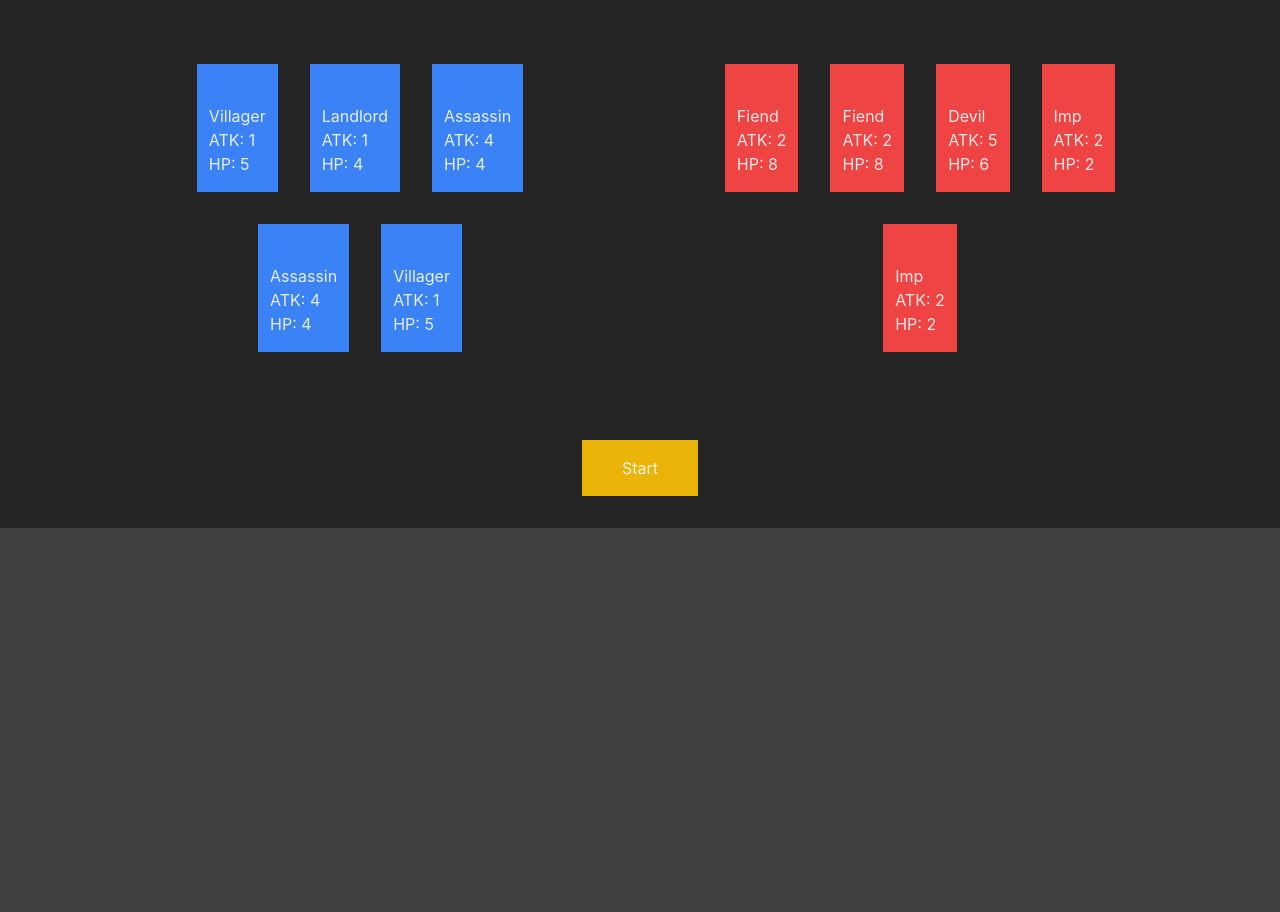
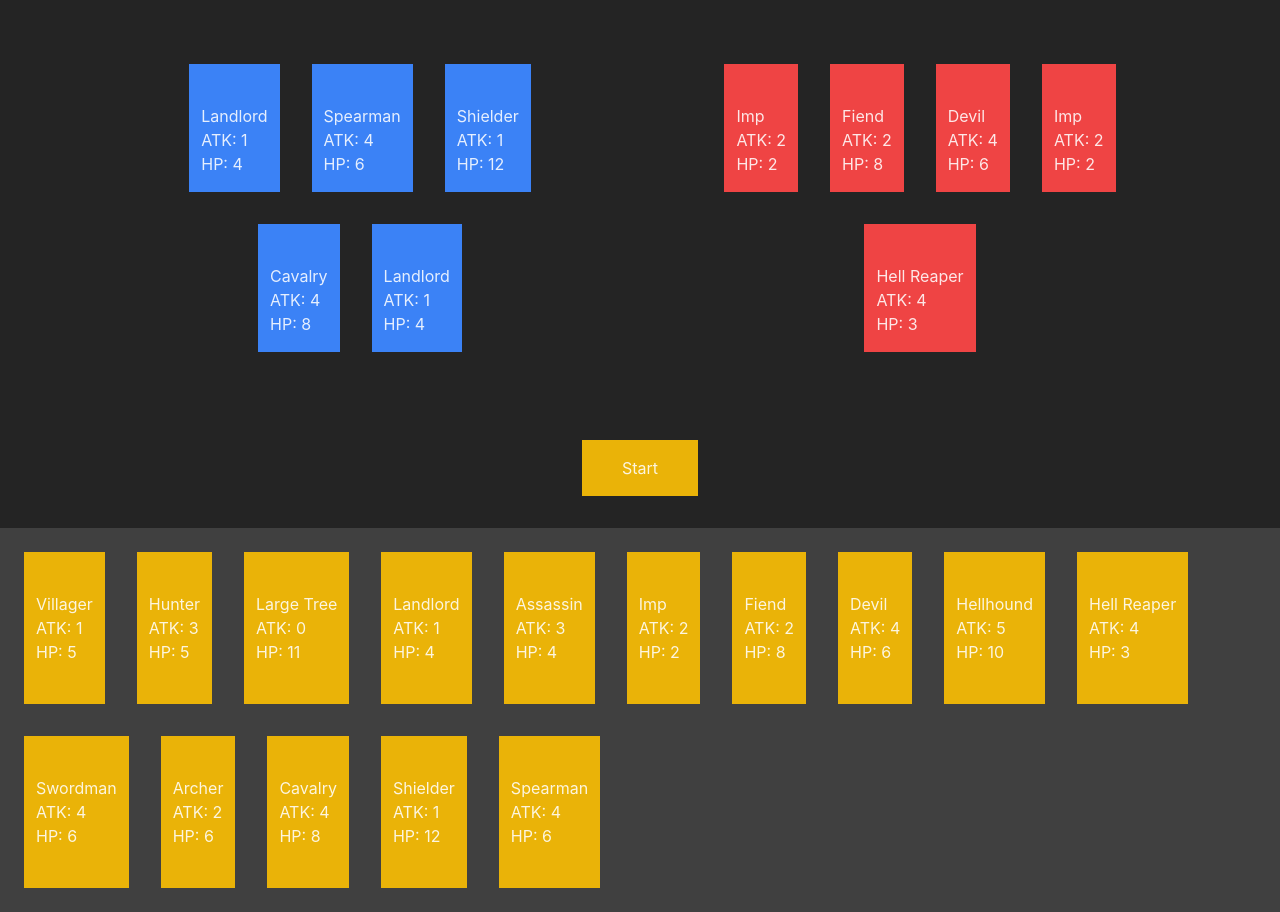
Before and after one commit to Maladroy/card-game-demo, a React (Vite) app: page / in a window 1280 px wide. Built offline with nearby package versions, Linux system fonts and the light colour scheme.

Commit message:
minor changes + new cards/effects

```diff
--- a/src/App.tsx
+++ b/src/App.tsx
@@ -1,4 +1,4 @@
-import Game from "./Game";
+import { Game } from "./Game";
 
 const App = () => (
   <div className="App">
--- a/src/Game.tsx
+++ b/src/Game.tsx
@@ -5,41 +5,21 @@ import _ from "lodash";
 import { IEntity } from "./interface";
 import PlayerDeck from "./components/PlayerDeck";
 import EnemyDeck from "./components/EnemyDeck";
+import { cardList } from "./assets/entities";
+import InventoryCard from "./components/InventoryCard";
 
 function Game() {
   const [state, send] = useMachine(gameMachine);
   const [playerEntityList, setPlayerEntityList] = useState<IEntity[]>([]);
   const [enemyEntityList, setEnemyEntityList] = useState<IEntity[]>([]);
-  const [timelinePaused, setTimelinePaused] = useState(false);
-
-  const toggleTimeline = () => {
-    send("PREVIOUS");
-    setTimelinePaused(preState => !preState)
-  }
-
-  const resetTimeLIne = () => {
-    setTimelinePaused(false)
-  }
-
 
   // render after every state changes
   useEffect(() => {
-    // if (!timelinePaused && state.value != "Init") {
-    //   if (
-    //     ["PlayerAction", "EnemyAction","PlayerActionProcess","EnemyActionProcess"].includes(
-    //       _.values(state.value)[0] as string
-    //     )
-    //   ) {
-    //     setTimeout(() => send("NEXT"), 1000);
-    //   }
-    // }
-    // console.log(state.value)
-
     //@ts-ignore
     setPlayerEntityList(_.values(state.context.entities.player));
     //@ts-ignore
     setEnemyEntityList(_.values(state.context.entities.enemy));
-  }, [state.value, timelinePaused]);
+  }, [state.value]);
 
   return (
     <div className="">
@@ -53,24 +33,24 @@ function Game() {
             className="bg-yellow-500 block px-10 py-4 mt-10"
             onClick={() => {
               send("INPUT");
-              resetTimeLIne()
             }}
           >
             {state.value === "Init" ? "Start" : "Restart"}
           </button>
-        { state.value != "Init" && (
-          <button
-            className="bg-yellow-500 block px-10 py-4 mt-10"
-            onClick={toggleTimeline}
-          >
-            {timelinePaused ? "Resume" : "Pause"}
-          </button>
-        )}
         </div>
       </div>
-      <div className="bg-neutral-700 w-full h-[24rem]"></div>
+      <div className="bg-neutral-700 w-full h-[24rem] p-6 flex gap-8 flex-wrap">
+        {cardList.map(card =>
+          <InventoryCard
+            key={card.cardId}
+            name={card.name}
+            attackPoints={card.attackPoints}
+            hitPoints={card.hitPoints}
+          />
+        )}
+      </div>
     </div>
   );
 }
 
-export default Game;
+export { Game };
--- a/src/assets/effects.ts
+++ b/src/assets/effects.ts
@@ -27,7 +27,7 @@ const setNewIndex = (currentIndex: number, steps: number) => {
 }
 
 const increaseHPToTypes = ( num: number, types: string[] ) => {
-    const ownProcessor = (ownDeck: IEntity[], index: number) => {
+    const ownProcessor = (ownDeck: IEntity[]) => {
         ownDeck.map(card => {
             if ( types.some(type => card.types.includes(type))) {
                 card.hitPoints += num
@@ -95,11 +95,12 @@ const reflectAttacker = ( damageNum: number, debuffChance: number, debuffNum: nu
 const spawnAlly = (card: IEntity, doubleChance: number) => {
     const roll = Math.random()
 
-    const ownProcessor = (ownDeck: IEntity[], index: number) => {
+    const ownProcessor = (ownDeck: IEntity[]) => {
         let deckClone = ownDeck;
         deckClone.unshift(card);
         if (roll < doubleChance) {
-            deckClone.unshift(card);
+            const cardClone = _.cloneDeep(card)
+            deckClone.unshift(cardClone);
         }
         while ( deckClone.length > 5 ) {
             deckClone.shift()
@@ -123,8 +124,9 @@ const swapPositionSelf = (steps: number) => {
 const swapPositionSingleEnemy = (steps: number, enemyIndex: number) => {
     const oppProcessor = (oppDeck: IEntity[]) => {
         let newIndex = setNewIndex(enemyIndex, steps);
-        console.log(newIndex)
-        oppDeck.splice(newIndex, 0, oppDeck.splice(enemyIndex, 1)[0])
+        if (oppDeck[enemyIndex].effects.type != "movementImmunity") {
+            oppDeck.splice(newIndex, 0, oppDeck.splice(enemyIndex, 1)[0])
+        }
         return oppDeck
     }
 
@@ -132,17 +134,27 @@ const swapPositionSingleEnemy = (steps: number, enemyIndex: number) => {
 }
 
 const doubleAttack = (chance: number, damage: number) => {
-    console.log("doubleAttack")
     const roll = Math.random()
-    const oppProcessor = (oppDeck: IEntity[], index: number) => {
+    const oppProcessor = (oppDeck: IEntity[]) => {
         let deckClone = _.cloneDeep(oppDeck)
         if (deckClone[0].hitPoints > 0 && roll < chance) {
             deckClone[0].hitPoints -= damage
+            deckClone[0].hitPoints = Math.max(deckClone[0].hitPoints, 0)
+            console.log(`${deckClone[0].name} was hit for ${damage}`)
         }
         return deckClone
     }
 
-    return [oppProcessor]
+    const targetsProcessor = (oppDeck: IEntity[], targetSide: string): IPosition[] => {
+        let newTarget = new Target(
+            oppDeck,
+            targetSide,
+            0
+        )
+        return [newTarget]
+    }
+
+    return [oppProcessor,targetsProcessor]
 }
 
 const doNothing = () => {
@@ -153,4 +165,82 @@ const doNothing = () => {
     return [ownProcessor]
 }
 
-export { Effect, increaseHPToTypes, extraAttack, reflectAttacker, spawnAlly, swapPositionSelf, swapPositionSingleEnemy, doNothing, doubleAttack }
+const increaseAttackToSelf = (num: number) => {
+    const ownProcessor = (ownDeck: IEntity[], index: number) => {
+        ownDeck[index].attackPoints += num
+        return ownDeck
+    }
+
+    return [ownProcessor]
+}
+
+const attackOnPosition = (damage: number, target: number, positions: number[]) => {
+    const oppProcessor = (oppDeck: IEntity[], index: number) => {
+        if (oppDeck.length > target + 1 && positions.includes(index)) {
+            oppDeck[target].hitPoints -= damage
+            oppDeck[target].hitPoints = Math.max(oppDeck[target].hitPoints, 0)
+            console.log(`${oppDeck[target].name} was hit for ${damage}`)
+        }
+
+        return oppDeck
+    }
+
+    const targetsProcessor = (oppDeck: IEntity[], targetSide: string): IPosition[] => {
+        let newTarget = new Target(
+            oppDeck,
+            targetSide,
+            target
+        )
+        return [newTarget]
+    }
+
+    return [oppProcessor,targetsProcessor]
+}
+
+const attackAndMove = (damage: number, newIndex: number, targetIndex: number) => {
+    const ownProcessor = (ownDeck: IEntity[], index: number) => {
+        ownDeck.splice(newIndex, 0, ownDeck.splice(index, 1)[0])
+        return ownDeck
+    }
+
+    const oppProcessor = (oppDeck: IEntity[], index: number) => {
+        oppDeck[targetIndex].hitPoints -= index + 1 + damage
+        oppDeck[targetIndex].hitPoints = Math.max(oppDeck[targetIndex].hitPoints, 0)
+        console.log(`${oppDeck[targetIndex].name} was hit for ${index - damage}`)
+
+        return oppDeck
+    }
+
+    const targetsProcessor = (oppDeck: IEntity[], targetSide: string): IPosition[] => {
+        let newTarget = new Target(
+            oppDeck,
+            targetSide,
+            targetIndex
+        )
+        return [newTarget]
+    }
+    return [ownProcessor,oppProcessor,targetsProcessor]
+}
+
+const executeTarget = (threshhold: number, targetIndex: number) => {
+    const oppProcessor = (oppDeck: IEntity[]) => {
+        if (oppDeck[targetIndex].hitPoints <= threshhold) {
+            oppDeck[targetIndex].hitPoints = 0
+        }
+        console.log(`${oppDeck[targetIndex].name} was executed`)
+
+        return oppDeck
+    }
+    const targetsProcessor = (oppDeck: IEntity[], targetSide: string): IPosition[] => {
+        let newTarget = new Target(
+            oppDeck,
+            targetSide,
+            targetIndex
+        )
+        return [newTarget]
+    }
+    return [oppProcessor,targetsProcessor]
+}
+
+export { Effect, increaseHPToTypes, extraAttack, reflectAttacker, spawnAlly, swapPositionSelf, swapPositionSingleEnemy, doNothing, doubleAttack,
+    increaseAttackToSelf, attackOnPosition, attackAndMove, executeTarget}
--- a/src/assets/entities.ts
+++ b/src/assets/entities.ts
@@ -1,5 +1,5 @@
 import { IEntity } from "../interface";
-import { doNothing, doubleAttack, extraAttack, increaseHPToTypes, reflectAttacker, spawnAlly, swapPositionSelf, swapPositionSingleEnemy } from "./effects";
+import { attackAndMove, attackOnPosition, doNothing, doubleAttack, executeTarget, extraAttack, increaseAttackToSelf, increaseHPToTypes, reflectAttacker, spawnAlly, swapPositionSelf, swapPositionSingleEnemy } from "./effects";
 
 const names = ["Aaron", "Abdallah", "Bob", "Steve", "John", "Ethan", "Hashem", "Montgomery", "Roman", "Mike Hunt", "Chris Toris"]
 export class Card {
@@ -95,7 +95,7 @@ const landlord = new Card(
 const assassin = new Card(
     "005",
     "Assassin",
-    4,
+    3,
     4,
     ["human"],
     {
@@ -128,7 +128,7 @@ const fiend = new Card(
     ["demon"],
     {
         effect: () => doubleAttack(1, 2),
-        requirements: ["opp"],
+        requirements: ["opp","latestTargets"],
         event: "onAttack",
         type: "attack"
     }
@@ -137,7 +137,7 @@ const fiend = new Card(
 const devil = new Card(
     "008",
     "Devil",
-    5,
+    4,
     6,
     ["demon"],
     {
@@ -151,15 +151,103 @@ const devil = new Card(
 const hellhound = new Card(
     "009",
     "Hellhound",
-    8,
+    5,
     10,
     ["demon"],
     {
-        effect: () => doNothing(),
+        effect: () => {},
+        requirements: [],
+        event: "none",
+        type: "none"
+    }
+);
+
+const hellreaper = new Card(
+    "010",
+    "Hell Reaper",
+    4,
+    3,
+    ["demon"],
+    {
+        effect: () => increaseAttackToSelf(2),
         requirements: ["own"],
-        event: "onSpawn",
+        event: "onAllyEliminated",
         type: "buff"
+    }
+);
+
+const swordman = new Card(
+    "011",
+    "Swordman",
+    4,
+    6,
+    ["warrior","human"],
+    {
+        effect: () => {},
+        requirements: [],
+        event: "none",
+        type: "none"
+    }
+);
+
+const archer = new Card(
+    "012",
+    "Archer",
+    2,
+    6,
+    ["warrior","human"],
+    {
+        effect: () => attackOnPosition(2,0,[3,4,5]),
+        requirements: ["opp","latestTargets"],
+        event: "onAllyAttack",
+        type: "attack"
+    }
+);
+
+const cavalry = new Card(
+    "013",
+    "Cavalry",
+    4,
+    8,
+    ["warrior","human"],
+    {
+        effect: () => attackAndMove(0, 0, 0),
+        requirements: ["own","opp","latestTargets"],
+        event: "onAllyEliminated",
+        type: "attack"
+    }
+);
+
+const shielder = new Card(
+    "014",
+    "Shielder",
+    1,
+    12,
+    ["warrior","human"],
+    {
+        effect: () => {},
+        requirements: [],
+        event: "none",
+        type: "movementImmunity"
+    }
+);
+
+const spearman = new Card(
+    "015",
+    "Spearman",
+    4,
+    6,
+    ["warrior","human"],
+    {
+        effect: () => executeTarget(2,0),
+        requirements: ["opp","latestTargets"],
+        event: "onAttack",
+        type: "attack"
     }
 )
 
-export { generateRandomCard, villager, hunter, largeTree, landlord, assassin, imp, fiend, devil, hellhound }
+const cardList = [villager, hunter, largeTree, landlord, assassin, imp, fiend, devil, hellhound, hellreaper, swordman, archer,
+cavalry, shielder, spearman]
+
+export { generateRandomCard, cardList, villager, hunter, largeTree, landlord, assassin, imp, fiend, devil, hellhound, hellreaper, swordman, archer,
+cavalry, shielder, spearman }
--- /dev/null
+++ b/src/components/InventoryCard.tsx
@@ -0,0 +1,15 @@
+const InventoryCard = ({ name, attackPoints, hitPoints }
+    : { name: string, attackPoints: number, hitPoints: number}) => {
+    return (
+        <div className="bg-yellow-500  px-3 py-4 max-h-[10rem]">
+            <div className="h-6"></div>
+            <h1>{name}</h1>
+            <div className="">
+                <h1>ATK: {attackPoints}</h1>
+                <h1>HP: {hitPoints}</h1>
+            </div>
+        </div>
+    )
+}
+
+export default InventoryCard;
--- a/src/gameMachine.tsx
+++ b/src/gameMachine.tsx
@@ -1,13 +1,12 @@
 import { createMachine, assign } from "xstate";
-import { generateRandomCard, villager, hunter, largeTree, landlord, assassin, fiend, devil, imp, hellhound } from "./assets/entities";
+import { generateRandomCard, villager, hunter, largeTree, landlord, assassin, fiend, devil, imp, hellhound, hellreaper, swordman, archer, cavalry, shielder, spearman } from "./assets/entities";
 import { IEntity, IContext, IEffect } from "./interface";
 import Target from "./assets/targets";
 import { Effect } from "./assets/effects";
 import _ from "lodash";
 
-
 // generate new deck every restart
-const generateDeck = (num: number, ...entities: IEntity[]) => {
+const generateDeck = (num: number, entities: IEntity[]) => {
   let deck = entities.map(e => _.cloneDeep(e))
   while ( deck.length < num ) {
     deck.push(generateRandomCard())
@@ -39,7 +38,7 @@ const processEffect = (effect: IEffect, ownDeck: IEntity[], oppDeck: IEntity[],
     if (effect.card.effects.requirements[i] === "own") {
       ownDeck = processor[i](ownDeck, effect.index)
     } else if (effect.card.effects.requirements[i] === "opp") {
-      oppDeck = processor[i](oppDeck)
+      oppDeck = processor[i](oppDeck, effect.index)
     } else if (effect.card.effects.requirements[i] === "latestTargets"){
       newTargets = processor[i](oppDeck, targetsSide)
     }
@@ -120,22 +119,44 @@ export default createMachine(
             ],
           },
           PlayerAction: {
+            initial: "autoAttack",
+            states: {
+              autoAttack: {
                 entry: ["fightEnemy"],
                 always: [
-              { target: "ProcessEffects", actions: ["queueOnAttackEffect"], cond: "cardHasOnAttack" }
+                  { target: "postAttack", actions: ["queueOnAllyAttack"], cond: "deckHasOnAllyAttack" },
+                  { target: "postAttack" }
+                ],
+              },
+              postAttack: {
+                always: [
+                  { target: "#gameMachine.GameStart.ProcessEffects", actions: ["queueOnAttackEffect"], cond: "cardHasOnAttack" },
                 ],
                 after: {
-              1000: { target: "HitRegister"}
+                  1000: { target: "#gameMachine.GameStart.HitRegister"}
                 },
+              }
+            }
           },
           EnemyAction: {
+            initial: "autoAttack",
+            states: {
+              autoAttack: {
                 entry: ["fightPlayer"],
                 always: [
-              { target: "ProcessEffects", actions: ["queueOnAttackEffect"], cond: "cardHasOnAttack"}
+                  { target: "postAttack", actions: ["queueOnAllyAttack"], cond: "deckHasOnAllyAttack" },
+                  { target: "postAttack" }
+                ],
+              },
+              postAttack: {
+                always: [
+                  { target: "#gameMachine.GameStart.ProcessEffects", actions: ["queueOnAttackEffect"], cond: "cardHasOnAttack" },
                 ],
                 after: {
-              1000: { target: "HitRegister" }
+                  1000: { target: "#gameMachine.GameStart.HitRegister"}
                 },
+              }
+            }
           },
           HitRegister: {
             always: [
@@ -145,16 +166,22 @@ export default createMachine(
             ],
           },
           Eliminate: {
-            initial: "InitEliminate",
+            initial: "preEliminate",
             states: {
+              preEliminate: {
+                always: [
+                  { target: "InitEliminate", actions: ["queueOnAllyEliminated"], cond: "deckHasOnAllyEliminated" },
+                  { target: "InitEliminate" }
+                ],
+              },
               InitEliminate: {
                 always: [
-                  { target: "#gameMachine.GameStart.ProcessEffects", actions: ["queueOnEliminated","discardEliminated"], cond: "targetsHaveOnEliminated" },
+                  { target: "#gameMachine.GameStart.ProcessEffects", actions: ["queueOnEliminated","discardEliminated","fixEffectQueue"], cond: "targetsHaveOnEliminated" },
                   { target: "DiscardEliminated" }
                 ],
               },
               DiscardEliminated: {
-                entry: ["discardEliminated"],
+                entry: ["discardEliminated","fixEffectQueue"],
                 always: [
                   { target: "#gameMachine.GameStart.WinCheck", cond: "isGameOver" },
                   { target: "PostEliminate"}
@@ -201,8 +228,8 @@ export default createMachine(
     actions: {
       // action implementations
       initializeMatch: assign(({}) => {
-        const playerDeck = generateDeck(5, assassin, landlord, villager, villager, assassin);
-        const enemyDeck = generateDeck(5, fiend, fiend, devil, imp, imp);
+        const playerDeck = generateDeck(5, [shielder, spearman, landlord, landlord, cavalry]);
+        const enemyDeck = generateDeck(5, [imp, fiend, devil, imp, hellreaper]);
 
         return {
           entities: {
@@ -217,26 +244,42 @@ export default createMachine(
       // check effects
       checkOnSpawn: assign(({ entities: { player, enemy } , effects: { inQueue, lastEffect }}) => {
         let clone = inQueue;
-        player.filter(card => card.effects.event === "onSpawn").forEach((card, index) => {
-          const queuedEffect = new Effect (
+        const playerClone = _.cloneDeep(player);
+        const enemyClone = _.cloneDeep(enemy);
+
+        enemyClone.reverse().forEach((card, index) => {
+          const trueIndex = enemyClone.length - 1 - index;
+          if (card.effects.event === "onSpawn") {
+            const newEffect = new Effect(
               card,
-            index,
+              trueIndex,
+              "enemy",
+              card.effects.requirements
+            )
+            clone.unshift(newEffect)
+            card.effects.event = "none"
+          }
+        });
+
+        playerClone.reverse().forEach((card, index) => {
+          const trueIndex = playerClone.length - 1 - index;
+          if (card.effects.event === "onSpawn") {
+            const newEffect = new Effect(
+              card,
+              trueIndex,
               "player",
               card.effects.requirements
             )
-          clone.unshift(queuedEffect)
-        })
-        enemy.filter(card => card.effects.event === "onSpawn").forEach((card, index) => {
-          const queuedEffect = new Effect (
-            card,
-            index,
-            "enemy",
-            card.effects.requirements
-          )
-          clone.push(queuedEffect)
+            clone.unshift(newEffect)
+            card.effects.event = "none"
+          }
         })
 
         return {
+          entities: {
+            player: playerClone.reverse(),
+            enemy: enemyClone.reverse()
+          },
           effects: {
             inQueue: clone,
             lastEffect
@@ -266,6 +309,30 @@ export default createMachine(
       }),
 
       //queue effects
+      queueOnAllyAttack: assign(({ effects: { inQueue, lastEffect }, flag: { latestCauses }}) => {
+        let clone = _.cloneDeep(inQueue)
+
+        const deck = _.cloneDeep(latestCauses[0].deck)
+        deck.reverse().forEach((card, index) => {
+          if (card.effects.event === "onAllyAttack") {
+            const trueIndex = deck.length - 1 - index;
+            const newEffect = new Effect(
+              card,
+              trueIndex,
+              latestCauses[0].side,
+              card.effects.requirements
+            )
+            clone.unshift(newEffect)
+          }
+        })
+
+        return {
+          effects: {
+            inQueue: clone,
+            lastEffect
+          }
+        }
+      }),
       queueOnAttackEffect: assign(({ effects: { inQueue, lastEffect }, flag: { latestCauses }}) => {
         let clone = _.cloneDeep(inQueue)
         const newEffect = new Effect(
@@ -302,8 +369,34 @@ export default createMachine(
           }
         }
       }),
+      queueOnAllyEliminated: assign(({ effects: { inQueue, lastEffect }, flag: { latestTargets }}) => {
+        let clone = _.cloneDeep(inQueue)
+        // queue onAllyEliminated
+        const deck = _.cloneDeep(latestTargets[0].deck)
+        deck.reverse().forEach((card, index) => {
+          if (card.effects.event === "onAllyEliminated") {
+            const trueIndex = deck.length - 1 - index;
+            const newEffect = new Effect(
+              card,
+              trueIndex,
+              latestTargets[0].side,
+              card.effects.requirements
+            )
+            clone.unshift(newEffect)
+          }
+        })
+
+        return {
+          effects: {
+            inQueue: clone,
+            lastEffect
+          }
+        }
+      }),
       queueOnEliminated: assign(({ effects: { inQueue, lastEffect }, flag: { latestTargets }}) => {
         let clone = _.cloneDeep(inQueue)
+
+        // queue onEliminated of targets
         latestTargets.forEach(target => {
           const newEffect = new Effect(
             target.deck[target.index],
@@ -311,8 +404,9 @@ export default createMachine(
             target.side,
             target.deck[target.index].effects.requirements
           )
-          clone.push(newEffect)
+          clone.unshift(newEffect)
         })
+
         return {
           effects: {
             inQueue: clone,
@@ -343,8 +437,9 @@ export default createMachine(
       triggerPlayerEffect: assign(({ entities: { player, enemy }, effects: { inQueue }, flag: { latestCauses, latestTargets } }) => {
         let { ownDeck, oppDeck, newTargets } = processEffect(inQueue[0], player, enemy, "enemy")
         if (inQueue[0].card.effects.event === "onAttack") {
-          newTargets = newTargets.concat(latestTargets)
+          newTargets = _.union(latestTargets, newTargets)
         }
+
         return {
           entities: {
             player: ownDeck,
@@ -358,6 +453,9 @@ export default createMachine(
       }),
       triggerEnemyEffect: assign(({ entities: { player, enemy }, effects: { inQueue }, flag: { latestCauses, latestTargets } }) => {
         let { ownDeck, oppDeck, newTargets } = processEffect(inQueue[0], enemy, player, "player")
+        if (inQueue[0].card.effects.event === "onAttack") {
+          newTargets = _.union(latestTargets, newTargets)
+        }
 
         return {
           entities: {
@@ -427,6 +525,21 @@ export default createMachine(
           },
         };
       }),
+
+      fixEffectQueue: assign(({ effects: { inQueue, lastEffect }, flag: { latestTargets } }) => {
+        inQueue.map(effect => {
+          if (effect.side === latestTargets[0].side) {
+            effect.index -= 1
+          }
+          return effect
+        })
+        return {
+          effects: {
+            inQueue,
+            lastEffect
+          }
+        }
+      })
     },
     guards: {
       isPlayersTurn: ({ isPlayersTurn }) => {
@@ -453,8 +566,10 @@ export default createMachine(
       },
 
       isTargetEliminated: ({ flag: { latestTargets } }) => {
-        const card = latestTargets[0].deck[latestTargets[0].index]
-        return card.hitPoints === 0
+        return latestTargets.some(target => {
+          // console.log(`${target.deck[target.index].name}: ${target.deck[target.index].hitPoints}`)
+          return target.deck[target.index].hitPoints === 0
+        })
       },
 
       isCardInPlayersDeck: ({ effects: { inQueue } }) => {
@@ -464,11 +579,19 @@ export default createMachine(
         return inQueue[0].side === 'enemy'
       },
 
+      deckHasOnAllyAttack: ({ flag: { latestCauses } }) => {
+        const deck = latestCauses[0].deck
+        return deck.some(card => card.effects.event === "onAllyAttack")
+      },
       cardHasOnAttack: ({ entities: { player, enemy }, isPlayersTurn }) => {
         return isPlayersTurn ? enemy[0]?.effects?.event === "onAttack" : player[0]?.effects?.event === "onAttack"
       },
       cardHasOnHit: ({ flag: { latestTargets } }) => {
         return latestTargets.some(obj => obj.deck[obj.index].effects.event === "onHit")
+      },
+      deckHasOnAllyEliminated: ({ flag: { latestTargets } }) => {
+        const deck = latestTargets[0].deck
+        return deck.some(card => card.effects.event === "onAllyEliminated")
       },
       targetsHaveOnEliminated: ({ flag: { latestTargets } }) => {
         return latestTargets.some(obj => obj.deck[obj.index].effects.event === "onEliminated")
```
Lines whose indentation alone changed are shown as unchanged.
